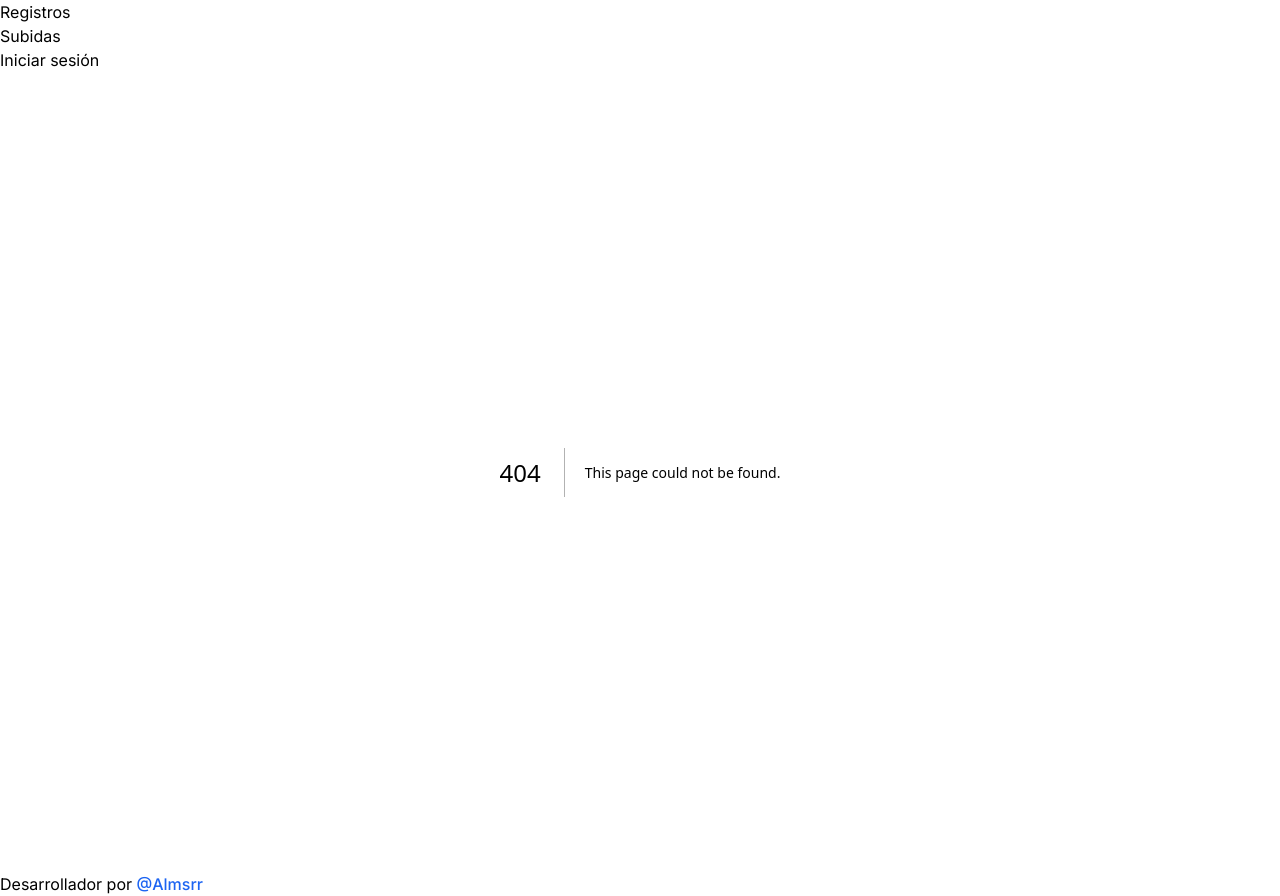
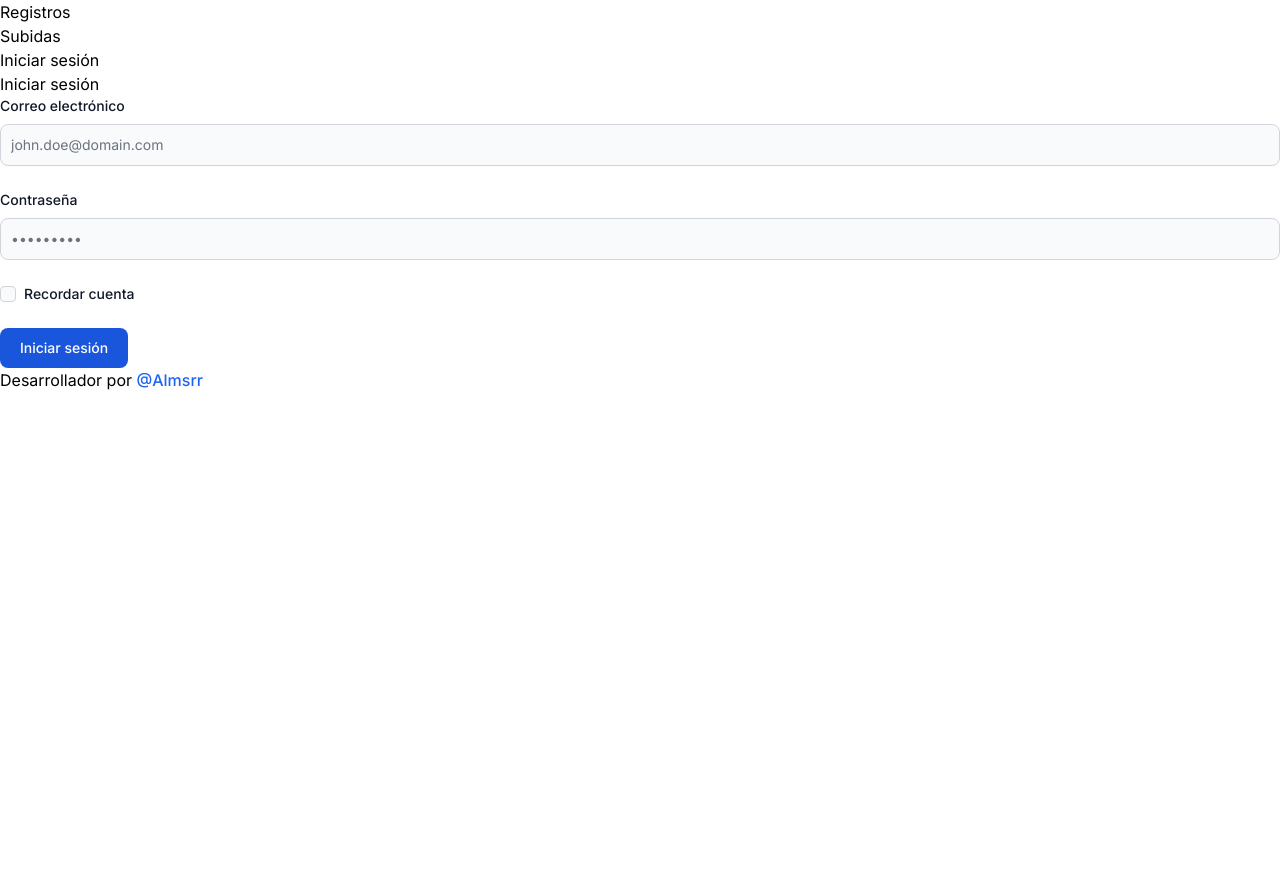
Before and after one commit to microboxlabs/nextjs-logs-manager, a Next.js app in the folder nextjs-logs-manager/: page /sign-in in a window 1280 px wide. Before the commit this address had no page. After the commit the page ends 800 px from the top, so only its background shows below. Built offline with nearby package versions, Linux system fonts and the light colour scheme.

Commit message:
Sign in page, form and base types

```diff
--- /dev/null
+++ b/nextjs-logs-manager/app/components/SignInForm.tsx
@@ -0,0 +1,86 @@
+"use client";
+
+import { useForm } from "react-hook-form";
+
+import type { TSignInForm } from "@/shared/types";
+
+export default function SignInForm() {
+  const {
+    register,
+    handleSubmit,
+    formState: { errors },
+  } = useForm<TSignInForm>({
+    defaultValues: { email: "", password: "", remember: false },
+  });
+
+  const submit = (data: TSignInForm) => {};
+
+  return (
+    <form onSubmit={handleSubmit(submit)}>
+      <div className="mb-6">
+        <label
+          htmlFor="email"
+          className="mb-2 block text-sm font-medium text-gray-900 dark:text-white"
+        >
+          Correo electr&oacute;nico
+        </label>
+        <input
+          type="email"
+          id="email"
+          className="block w-full rounded-lg border border-gray-300 bg-gray-50 p-2.5 text-sm text-gray-900 focus:border-blue-500 focus:ring-blue-500 dark:border-gray-600 dark:bg-gray-700 dark:text-white dark:placeholder-gray-400 dark:focus:border-blue-500 dark:focus:ring-blue-500"
+          placeholder="john.doe@domain.com"
+          {...register("email", { required: "Correo electrónico requerido" })}
+        />
+        {errors && errors.email && (
+          <p className="mt-2 text-sm text-red-600 dark:text-red-500">
+            {errors.email.message}
+          </p>
+        )}
+      </div>
+      <div className="mb-6">
+        <label
+          htmlFor="password"
+          className="mb-2 block text-sm font-medium text-gray-900 dark:text-white"
+        >
+          Contrase&ntilde;a
+        </label>
+        <input
+          type="password"
+          id="password"
+          className="block w-full rounded-lg border border-gray-300 bg-gray-50 p-2.5 text-sm text-gray-900 focus:border-blue-500 focus:ring-blue-500 dark:border-gray-600 dark:bg-gray-700 dark:text-white dark:placeholder-gray-400 dark:focus:border-blue-500 dark:focus:ring-blue-500"
+          placeholder="•••••••••"
+          {...register("password", { required: "Contraseña requerida" })}
+        />
+        {errors && errors.password && (
+          <p className="mt-2 text-sm text-red-600 dark:text-red-500">
+            {errors.password.message}
+          </p>
+        )}
+      </div>
+
+      <div className="mb-6 flex items-start">
+        <div className="flex h-5 items-center">
+          <input
+            id="remember"
+            type="checkbox"
+            value=""
+            className="focus:ring-3 h-4 w-4 rounded border border-gray-300 bg-gray-50 focus:ring-blue-300 dark:border-gray-600 dark:bg-gray-700 dark:ring-offset-gray-800 dark:focus:ring-blue-600"
+            {...register("remember")}
+          />
+        </div>
+        <label
+          htmlFor="remember"
+          className="ms-2 text-sm font-medium text-gray-900 dark:text-gray-300"
+        >
+          Recordar cuenta
+        </label>
+      </div>
+      <button
+        type="submit"
+        className="w-full rounded-lg bg-blue-700 px-5 py-2.5 text-center text-sm font-medium text-white hover:bg-blue-800 focus:outline-none focus:ring-4 focus:ring-blue-300 dark:bg-blue-600 dark:hover:bg-blue-700 dark:focus:ring-blue-800 sm:w-auto"
+      >
+        Iniciar sesi&oacute;n
+      </button>
+    </form>
+  );
+}
--- /dev/null
+++ b/nextjs-logs-manager/app/sign-in/page.tsx
@@ -0,0 +1,10 @@
+import SignInForm from "../components/SignInForm";
+
+export default function SignIn() {
+  return (
+    <>
+      <h1>Iniciar sesi&oacute;n</h1>
+      <SignInForm />
+    </>
+  );
+}
--- a/nextjs-logs-manager/package.json
+++ b/nextjs-logs-manager/package.json
@@ -15,12 +15,15 @@
     "flowbite-react": "^0.8.0",
     "next": "14.1.3",
     "react": "^18",
-    "react-dom": "^18"
+    "react-dom": "^18",
+    "react-hook-form": "^7.53.2",
+    "uuid": "^11.0.3"
   },
   "devDependencies": {
     "@types/node": "^20",
     "@types/react": "^18",
     "@types/react-dom": "^18",
+    "@types/uuid": "^10.0.0",
     "autoprefixer": "^10.4.18",
     "eslint": "^8",
     "eslint-config-next": "14.1.3",
--- /dev/null
+++ b/nextjs-logs-manager/shared/types.ts
@@ -0,0 +1,20 @@
+export type TSignInForm = {
+  email: string;
+  password: string;
+  remember: boolean;
+};
+
+export type TLog = {
+  id?: number;
+  timestamp: string;
+  logLevel: string;
+  serviceName: string;
+  message: string;
+};
+
+export type TEntry = {
+  id?: number;
+  date: string;
+  user: string;
+  details: string;
+};
```
Also changed, not shown: 1 other file (tests, documents, lock files or other folders).
